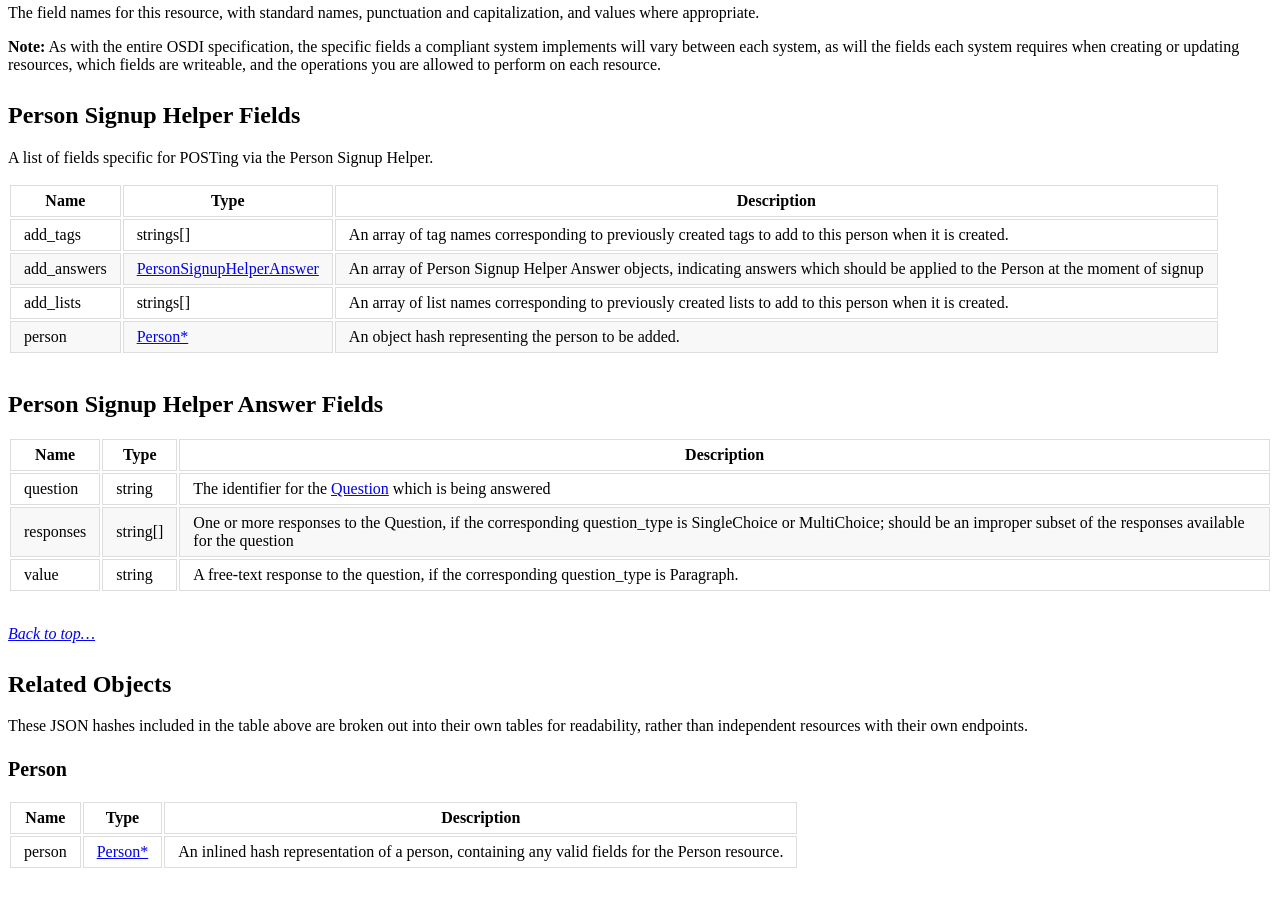
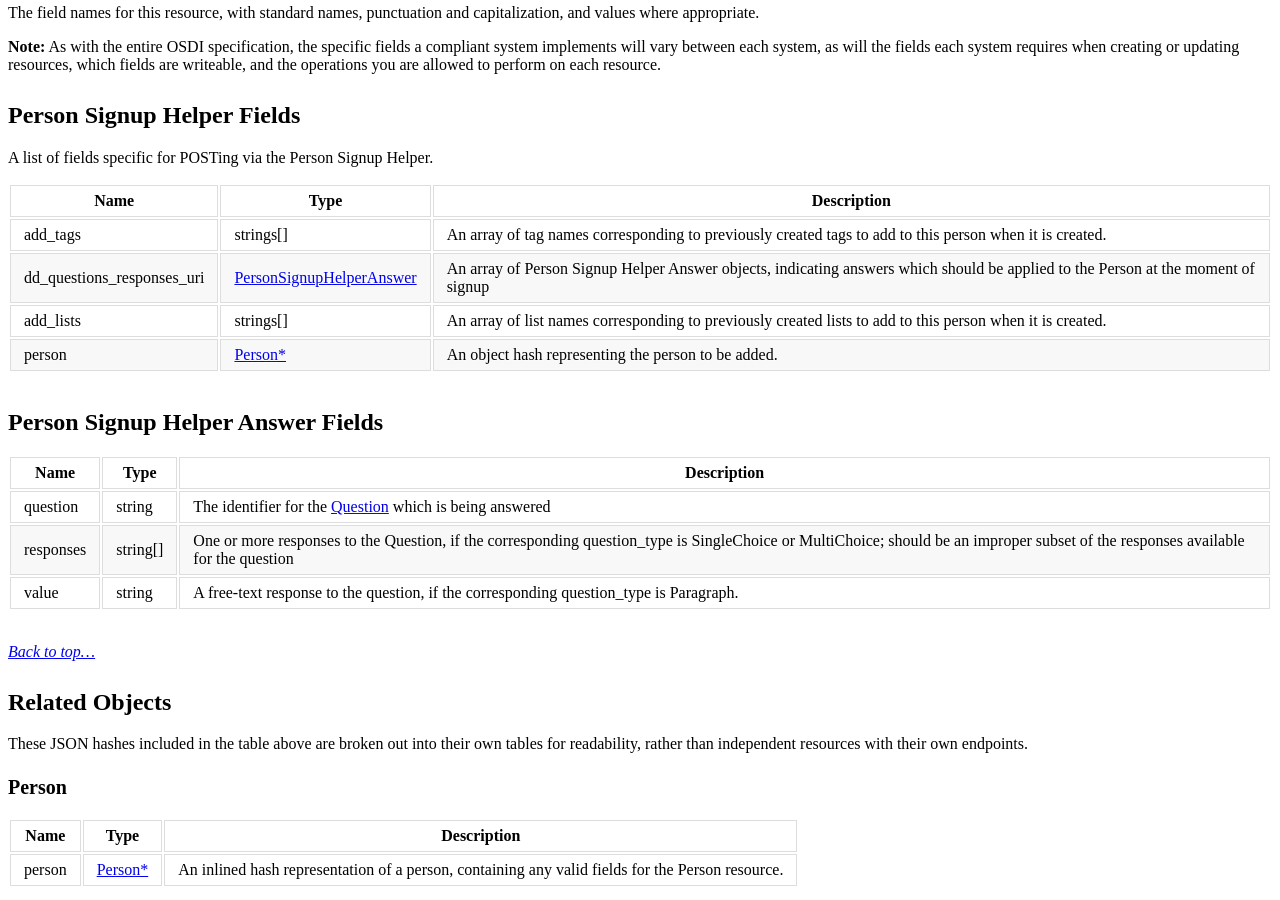
Before and after one commit to opensupporter/osdi-docs, a Jekyll site: the page built from person_signup.md, in a window 1280 px wide and 900 px high, scrolled down 1556 px. Built offline with Jekyll 4.4.1, drawn with Linux system fonts in a browser that asks for light colours; a style sheet for code colours, icons or effects is not loaded.

```diff
--- a/person_signup.md
+++ b/person_signup.md
@@ -49,7 +49,7 @@
 |Name          |Type      |Description
 |-----------    |-----------|--------------
 |add_tags      |strings[]     |An array of tag names corresponding to previously created tags to add to this person when it is created.
-|add_answers      |[PersonSignupHelperAnswer](#person-signup-helper-answer-fields)     |An array of Person Signup Helper Answer objects, indicating answers which should be applied to the Person at the moment of signup
+|dd_questions_responses_uri      |[PersonSignupHelperAnswer](#person-signup-helper-answer-fields)     |An array of Person Signup Helper Answer objects, indicating answers which should be applied to the Person at the moment of signup
 |add_lists     |strings[]     |An array of list names corresponding to previously created lists to add to this person when it is created.
 |person			|[Person*](#person)	|An object hash representing the person to be added.
 
```
